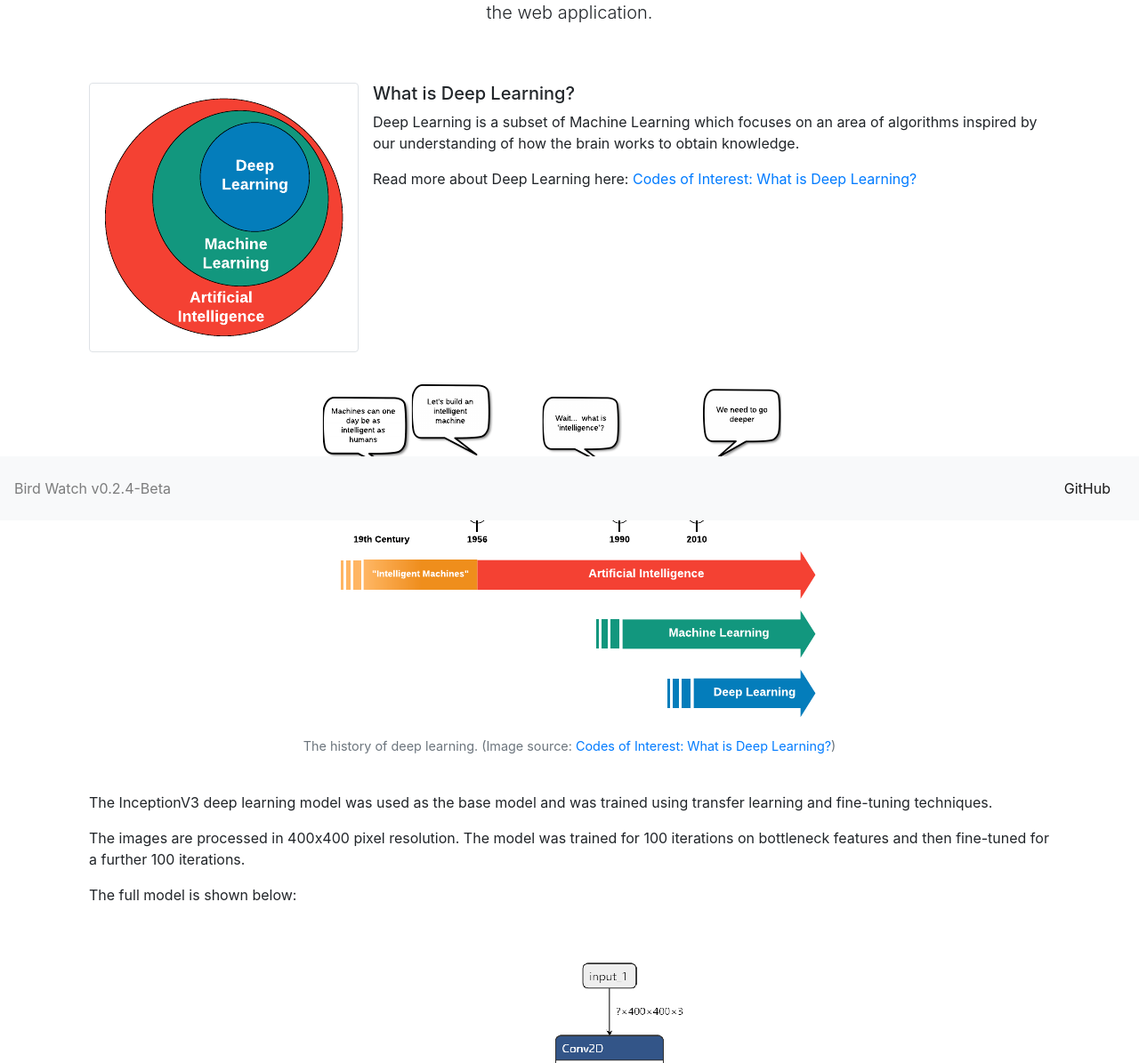
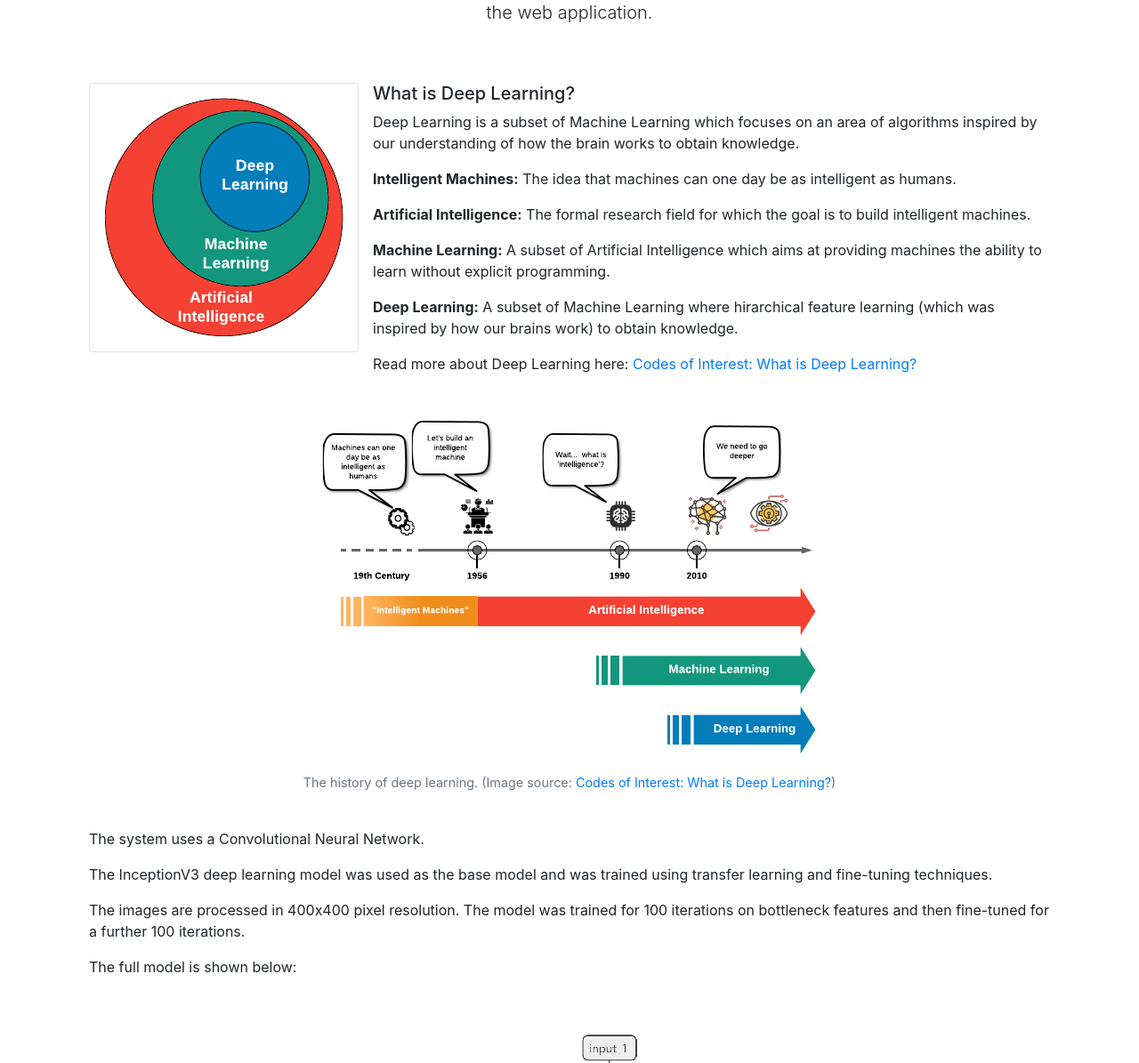
Before and after one commit to Thimira/bird_watch, a Flask app: page /howitworks in a window 1280 px wide. Shown: the part 215-1410 px from the top of the page at 89% size. Run offline with Flask 2, Linux system fonts and the light colour scheme; parts of the project's set-up code (start-up, migrations or seed data) failed here and were passed over; some libraries are stand-ins or nearby versions.

Commit message:
content updates and SEO

```diff
--- a/templates/about.html
+++ b/templates/about.html
@@ -2,7 +2,7 @@
 
 {% block metadesc %}About the Bird Watch project, the bird image identification system for photographers: it's history, goals, capabilities, current limitations, and future plans.   .{% endblock %}
 
-{% block title %}Bird Watch: About{% endblock %}
+{% block title %}Bird Watch - About: The History, Goals, Capabilities, and Limitations{% endblock %}
 
 {% block navbar %}
 <div class="collapse navbar-collapse" id="navbarsExampleDefault">
--- a/templates/base.html
+++ b/templates/base.html
@@ -70,9 +70,9 @@
             </div>
         </main>
 
-        <nav class="navbar fixed-bottom navbar-light bg-light">
+        <nav class="navbar navbar-bottom navbar-light bg-light">
             <span class="navbar-text">
-                Bird Watch v0.2.4-Beta
+                Bird Watch v0.3.0-Beta
             </span>
             <span class="navbar-text">
                     <a class="nav-link" href="https://github.com/Thimira/bird_watch" target="_blank">GitHub</a>
--- a/templates/howitworks.html
+++ b/templates/howitworks.html
@@ -2,7 +2,7 @@
 
 {% block metadesc %}How Bird Watch works: The science and the components behind the Deep Learning/AI, Computer Vision based bird image identification system.{% endblock %}
 
-{% block title %}Bird Watch: How it Works{% endblock %}
+{% block title %}Bird Watch - How it Works: The science and the components behind the Deep Learning/AI, Computer Vision based bird image identification system{% endblock %}
 
 {% block navbar %}
 <div class="collapse navbar-collapse" id="navbarsExampleDefault">
@@ -32,6 +32,10 @@
             <div class="media-body">
                 <h5 class="mt-0">What is Deep Learning?</h5>
                 <p>Deep Learning is a subset of Machine Learning which focuses on an area of algorithms inspired by our understanding of how the brain works to obtain knowledge.</p>
+                <p><strong>Intelligent Machines:</strong> The idea that machines can one day be as intelligent as humans.</p>
+                <p><strong>Artificial Intelligence:</strong> The formal research field for which the goal is to build intelligent machines.</p>
+                <p><strong>Machine Learning:</strong> A subset of Artificial Intelligence which aims at providing machines the ability to learn without explicit programming.</p>
+                <p><strong>Deep Learning:</strong> A subset of Machine Learning where hirarchical feature learning (which was inspired by how our brains work) to obtain knowledge.</p>
                 <p>Read more about Deep Learning here: <a href="https://www.codesofinterest.com/p/what-is-deep-learning.html" target="_blank">Codes of Interest: What is Deep Learning?</a></p>
             </div>
         </div>
@@ -45,6 +49,7 @@
     </div>
     <br />
     <div class="container">
+        <p>The system uses a Convolutional Neural Network.</p>
         <p>The InceptionV3 deep learning model was used as the base model and was trained using transfer learning and fine-tuning techniques.</p>
         <p>The images are processed in 400x400 pixel resolution. The model was trained for 100 iterations on bottleneck features and then fine-tuned for a further 100 iterations.</p>
         <p>The full model is shown below:</p>
--- a/templates/index.html
+++ b/templates/index.html
@@ -2,7 +2,7 @@
 
 {% block metadesc %}Bird Watch: The Bird Image Identification System. The best tool for wildlife photographers, bird/nature enthusiasts, researchers and academics. The system works using Deep Learning/AI and Computer Vision techniques.{% endblock %}
 
-{% block title %}Bird Watch: Home{% endblock %}
+{% block title %}Bird Watch - Home: The Deep Learning Bird Image Identification System{% endblock %}
 
 {% block navbar %}
 <div class="collapse navbar-collapse" id="navbarsExampleDefault">
```
